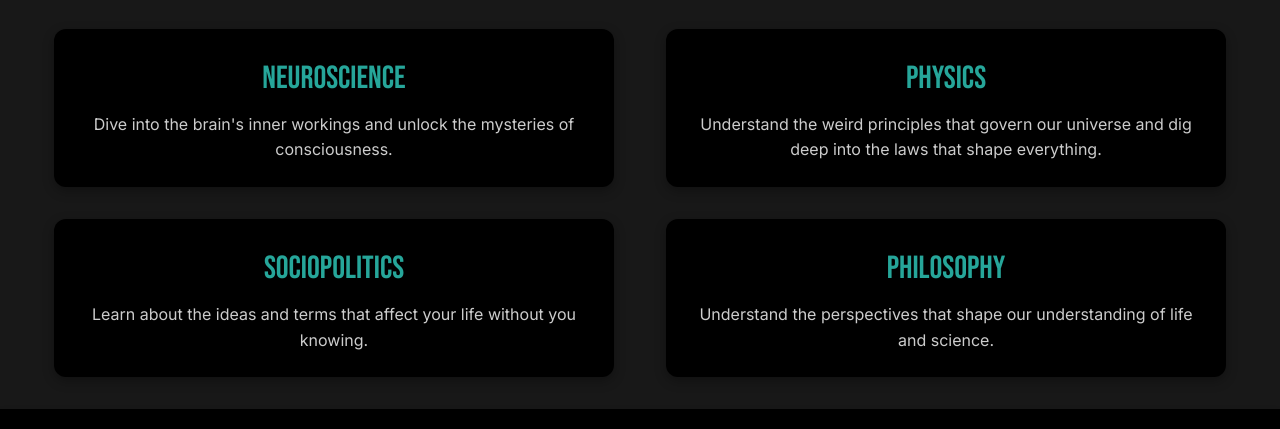
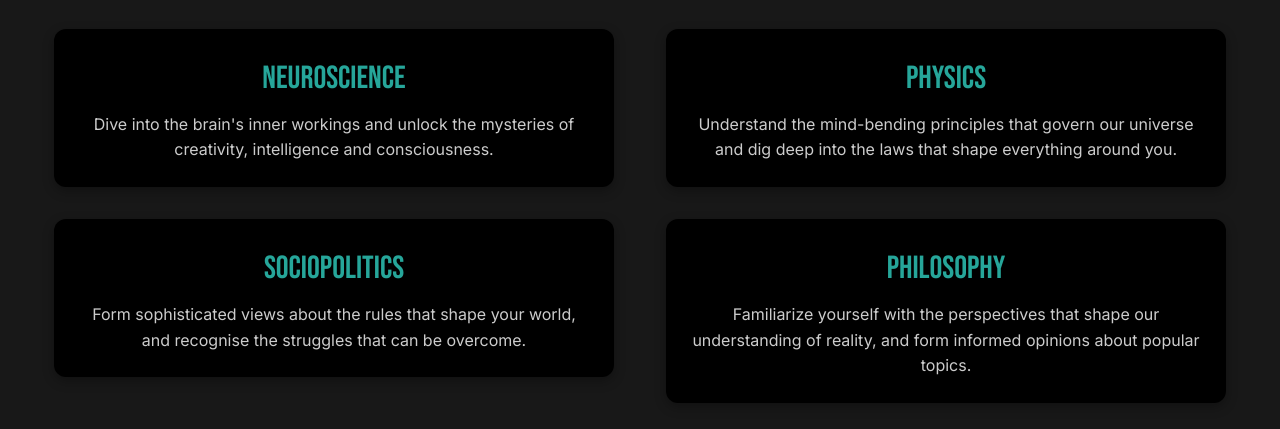
Before and after one commit to Tuagri/ALGERNON, a plain HTML site: page index.html in a window 1280 px wide. Shown: the part 950-1379 px from the top of the page. Drawn offline with Linux system fonts and the light colour scheme.

Commit message:
Update index.html

```diff
--- a/index.html
+++ b/index.html
@@ -102,7 +102,7 @@
     <a href="neuroscience.html" style="text-decoration: none; color: inherit;">
       <div class="article">
         <p class="article-title">Neuroscience</p>
-        <div class="article-summary">Dive into the brain's inner workings and unlock the mysteries of consciousness.</div>
+        <div class="article-summary">Dive into the brain's inner workings and unlock the mysteries of creativity, intelligence and consciousness.</div>
       </div>
     </a>
 
@@ -110,21 +110,21 @@
     <a href="quant.html" style="text-decoration: none; color: inherit;">
       <div class="article">
         <p class="article-title">Physics</p>
-        <div class="article-summary">Understand the weird principles that govern our universe and dig deep into the laws that shape everything.</div>
+        <div class="article-summary">Understand the mind-bending principles that govern our universe and dig deep into the laws that shape everything around you.</div>
       </div>
     </a>
 
     <a href="cosm.html" style="text-decoration: none; color: inherit;">
       <div class="article">
         <p class="article-title">Sociopolitics</p>
-        <div class="article-summary">Learn about the ideas and terms that affect your life without you knowing.</div>
+        <div class="article-summary">Form sophisticated views about the rules that shape your world, and recognise the struggles that can be overcome.</div>
       </div>
     </a>
 
     <a href="philo.html" style="text-decoration: none; color: inherit;">
       <div class="article">
         <p class="article-title">Philosophy</p>
-        <div class="article-summary">Understand the perspectives that shape our understanding of life and science.</div>
+        <div class="article-summary">Familiarize yourself with the perspectives that shape our understanding of reality, and form informed opinions about popular topics.</div>
       </div>
     </a>
 
```
